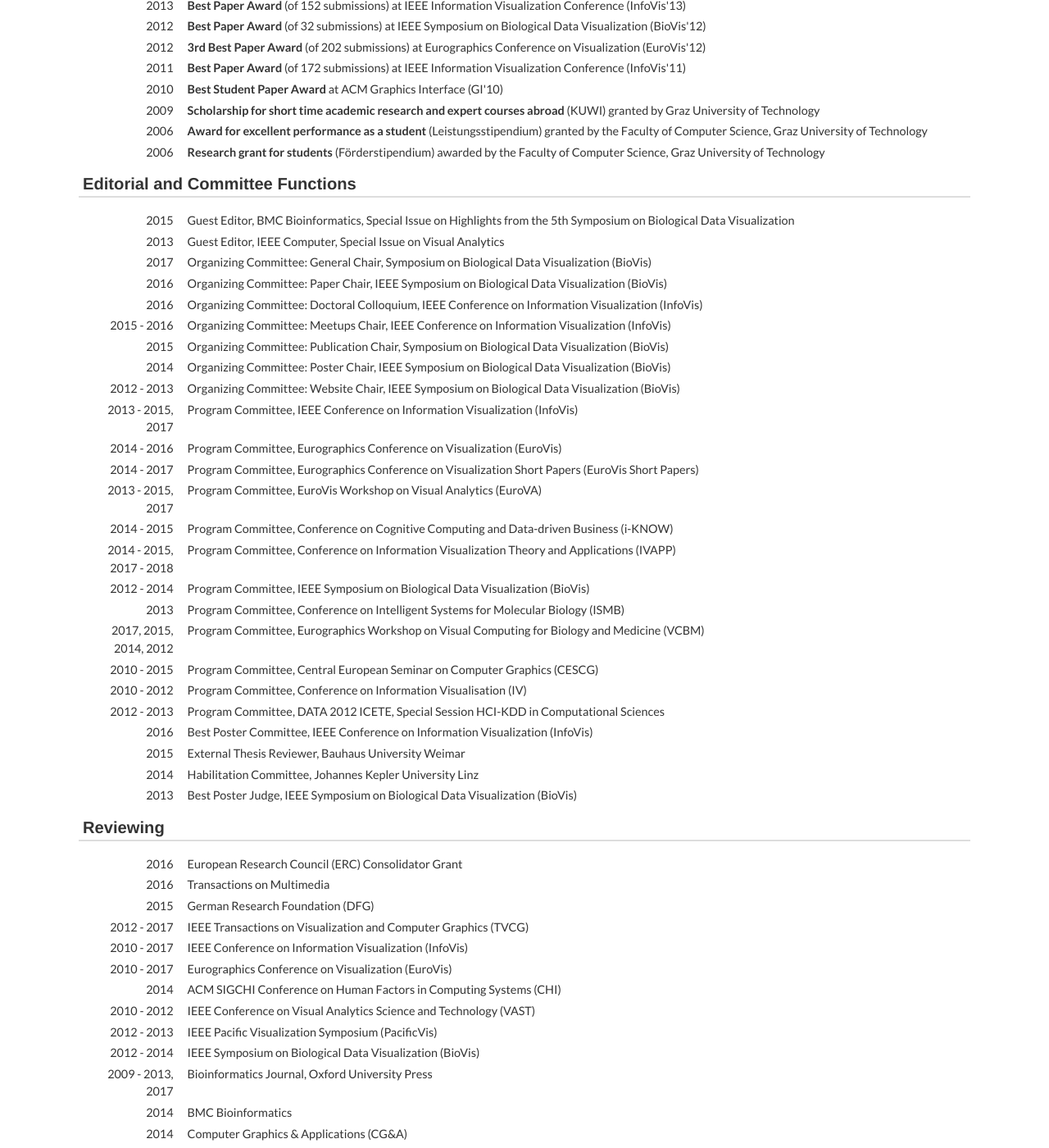
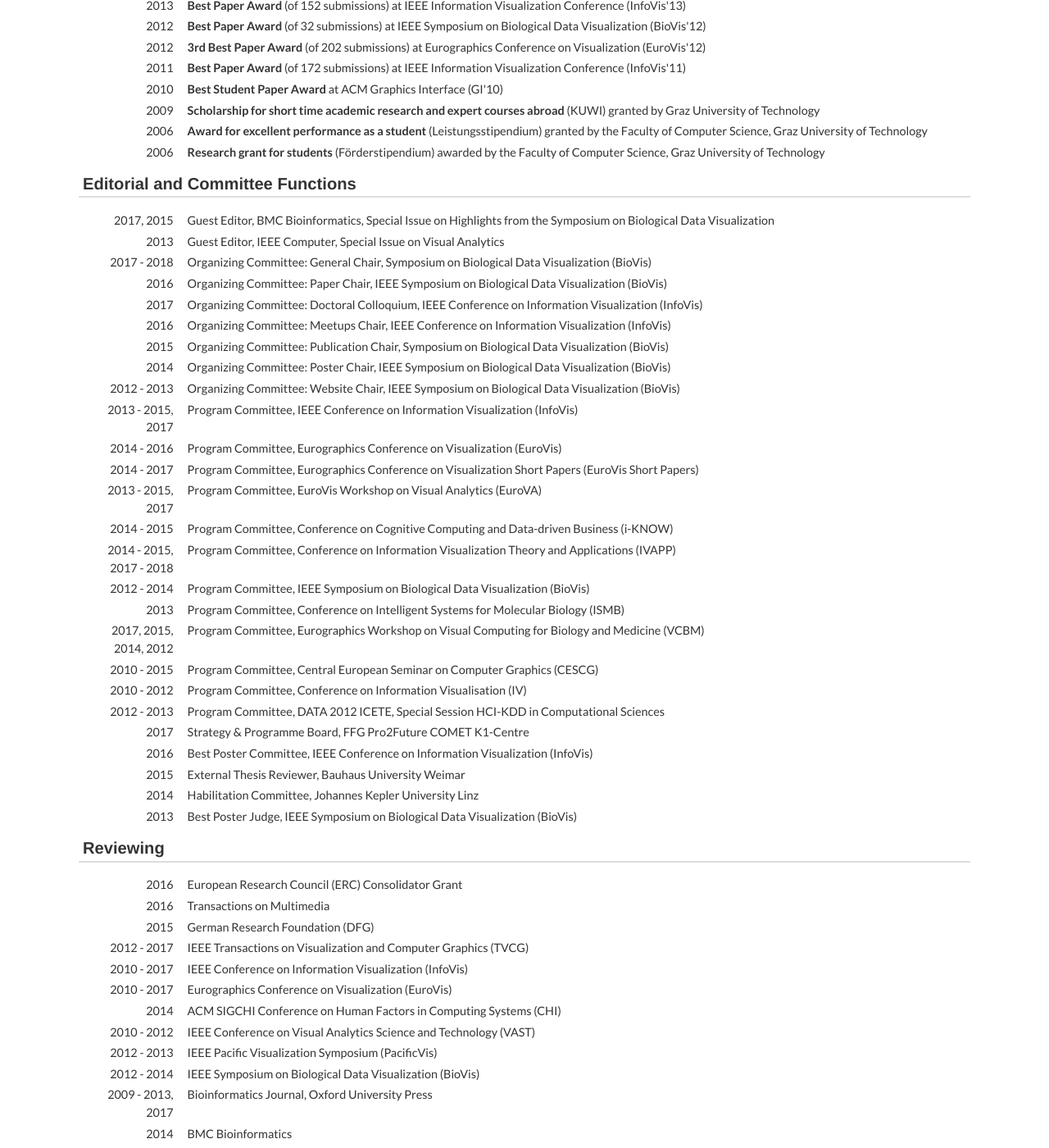
Before and after one commit to mstreit/mstreit.github.io, a Jekyll site: the page built from services.md, in a window 1280 px wide and 1400 px high, scrolled down 466 px. Shown: the whole window at 82% size. Built offline with Jekyll 4.4.1, drawn with Linux system fonts in a browser that asks for light colours; nearby versions of some CDN libraries; some web fonts are replaced.

Commit message:
updated functions

```diff
--- a/_data/functions.yml
+++ b/_data/functions.yml
@@ -1,6 +1,6 @@
 - role: Guest Editor
-  for: BMC Bioinformatics, Special Issue on Highlights from the 5th Symposium on Biological Data Visualization
-  years: 2015
+  for: BMC Bioinformatics, Special Issue on Highlights from the Symposium on Biological Data Visualization
+  years: 2017, 2015
 
 - role: Guest Editor
   for: IEEE Computer, Special Issue on Visual Analytics
@@ -8,7 +8,7 @@
 
 - role: "Organizing Committee: General Chair"
   for: Symposium on Biological Data Visualization (BioVis)
-  years: 2017
+  years: 2017 - 2018
 
 - role: "Organizing Committee: Paper Chair"
   for: IEEE Symposium on Biological Data Visualization (BioVis)
@@ -16,11 +16,11 @@
 
 - role: "Organizing Committee: Doctoral Colloquium"
   for: IEEE Conference on Information Visualization (InfoVis)
-  years: 2016
+  years: 2017
 
 - role: "Organizing Committee: Meetups Chair"
   for: IEEE Conference on Information Visualization (InfoVis)
-  years: 2015 - 2016
+  years: 2016
 
 - role: "Organizing Committee: Publication Chair"
   for: Symposium on Biological Data Visualization (BioVis)
@@ -82,6 +82,10 @@
   for: DATA 2012 ICETE, Special Session HCI-KDD in Computational Sciences
   years: 2012 - 2013
 
+- role: "Strategy & Programme Board"
+  for: FFG Pro2Future COMET K1-Centre
+  years: 2017
+
 - role: Best Poster Committee
   for: IEEE Conference on Information Visualization (InfoVis)
   years: 2016
```
